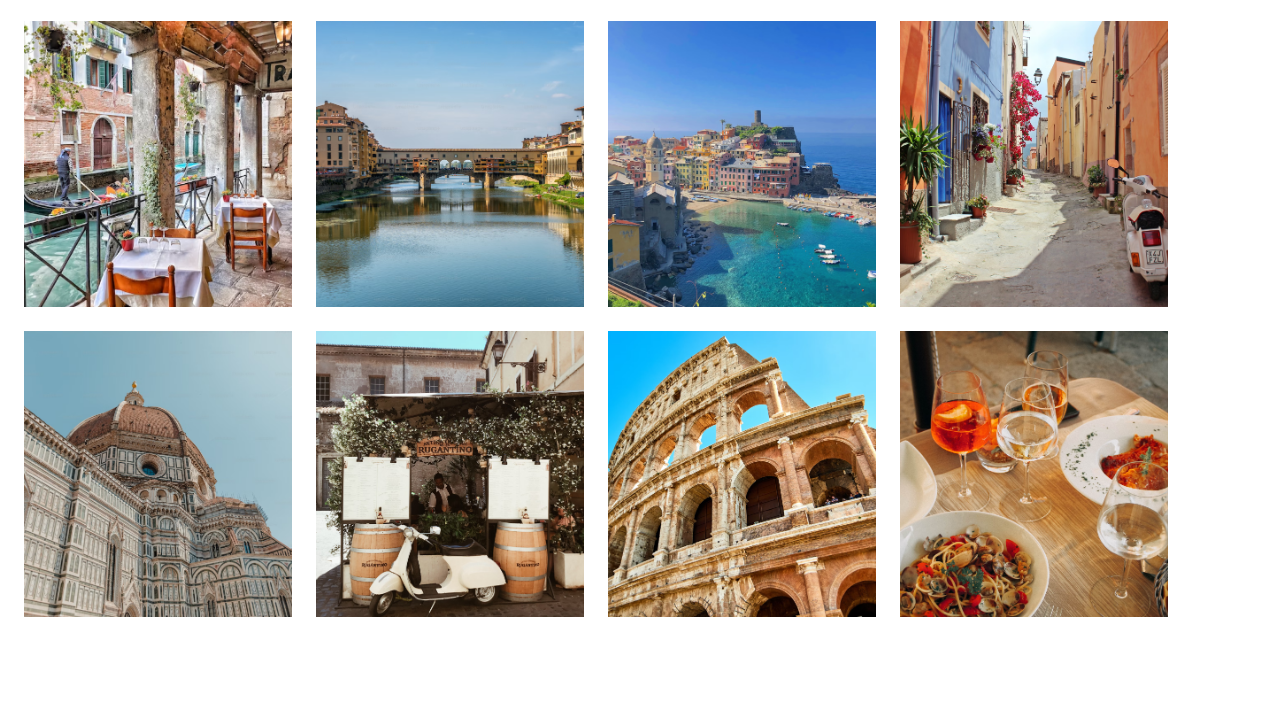
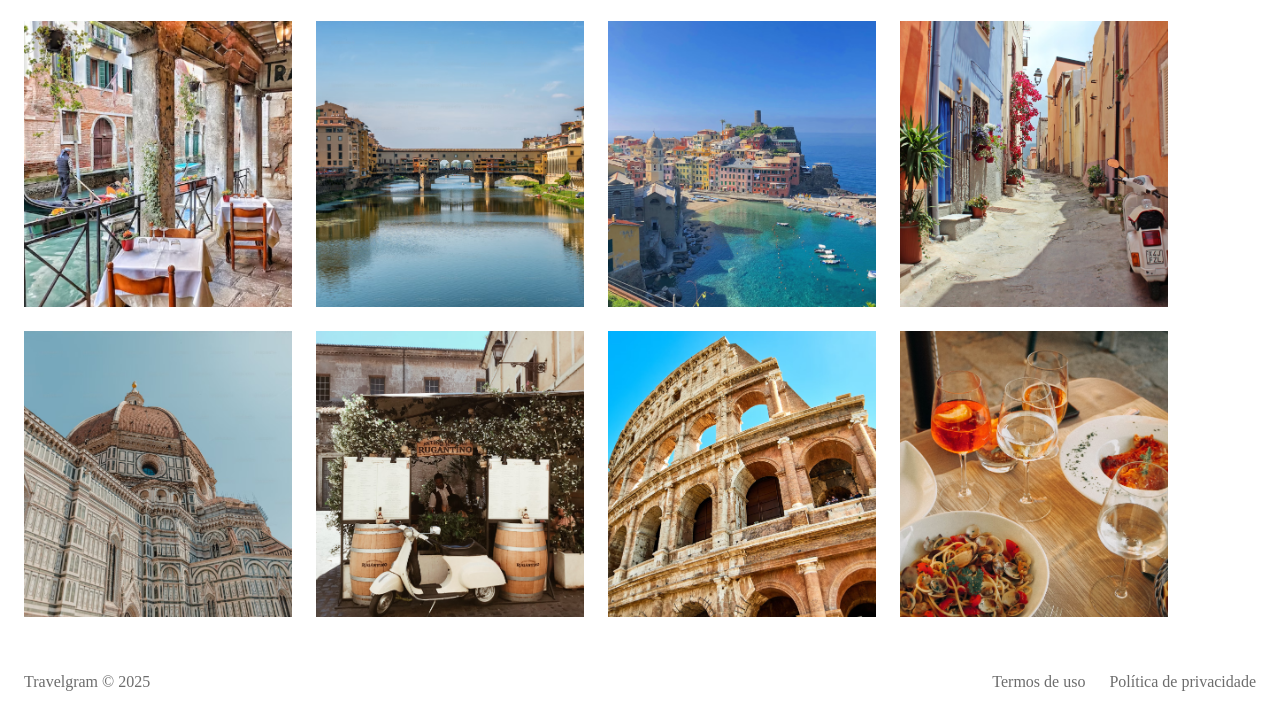
Before and after one commit to yurincmt/Travelgram, a plain HTML site: page index.html in a window 1280 px wide. Shown: the part 641-1364 px from the top of the page. Before the commit the page ends 1282 px from the top, so only its background shows below. Drawn offline with Linux system fonts and the light colour scheme.

Commit message:
fazendo o footer (rodapé)

```diff
--- a/index.html
+++ b/index.html
@@ -78,5 +78,12 @@
     <img src="assets/images/Image 12.png" alt="...">
     <img src="assets/images/Image 11.png" alt="...">
   </main>
+  <footer>
+    <span>Travelgram © 2025</span>
+    <ul>
+      <li><a href="#">Termos de uso</a></li>
+      <li><a href="#">Política de privacidade</a></li>
+    </ul>
+  </footer>
 </body>
 </html>
--- /dev/null
+++ b/styles/footer.css
@@ -0,0 +1,12 @@
+footer {
+  /* border: 1px solid; */
+  display: flex;
+  padding: 32px 24px;
+
+  justify-content: space-between;
+}
+
+footer ul {
+  display: flex;
+  gap: 24px;
+}
--- a/styles/index.css
+++ b/styles/index.css
@@ -2,3 +2,4 @@
 @import url(nav.css);
 @import url(header.css);
 @import url(main.css);
+@import url(footer.css);
```
